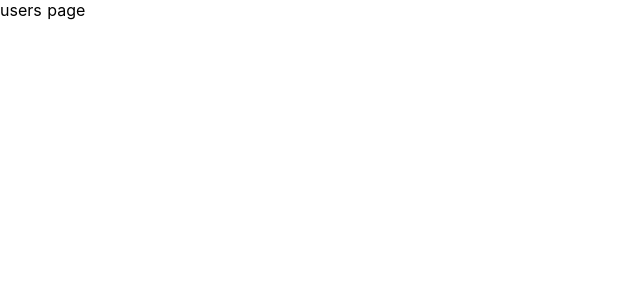
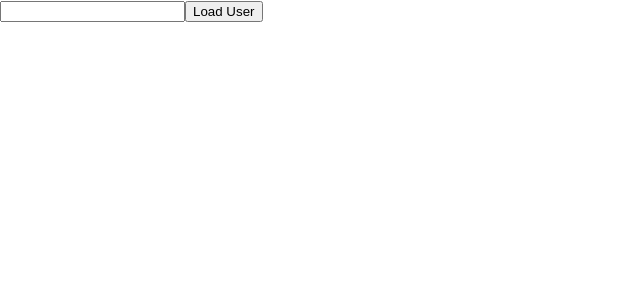
Before and after one commit to ridaFD/Nuxt-first-app, a Nuxt app: page /users in a window 1280 px wide. Shown: the top 300 px of the page, without its empty margins (0-640 px from the left). Built offline with nearby package versions, Linux system fonts and the light colour scheme.

Commit message:
15. Adding Links & Navigating Around

```diff
--- a/pages/index.vue
+++ b/pages/index.vue
@@ -1,5 +1,7 @@
 <template>
-  <div class="container">index page</div>
+  <section class="container">
+    <nuxt-link to="/users">Users</nuxt-link>
+  </section>
 </template>
 
 <script lang="ts">
--- a/pages/users/_id/index.vue
+++ b/pages/users/_id/index.vue
@@ -6,7 +6,7 @@
 
 <script>
 export default {
-name: "_show"
+name: "index"
 }
 </script>
 
--- a/pages/users/index.vue
+++ b/pages/users/index.vue
@@ -1,10 +1,23 @@
 <template>
-  <div>users page</div>
+  <div>
+    <input v-model="userId" type="text">
+    <button @click="onLoadUser">Load User</button>
+  </div>
 </template>
 
 <script>
 export default {
-name: "users"
+  name: "users",
+  data() {
+    return {
+      userId: null
+    }
+  },
+  methods: {
+    onLoadUser() {
+      this.$router.push('/users/' + this.userId)
+    }
+  }
 }
 </script>
 
```
